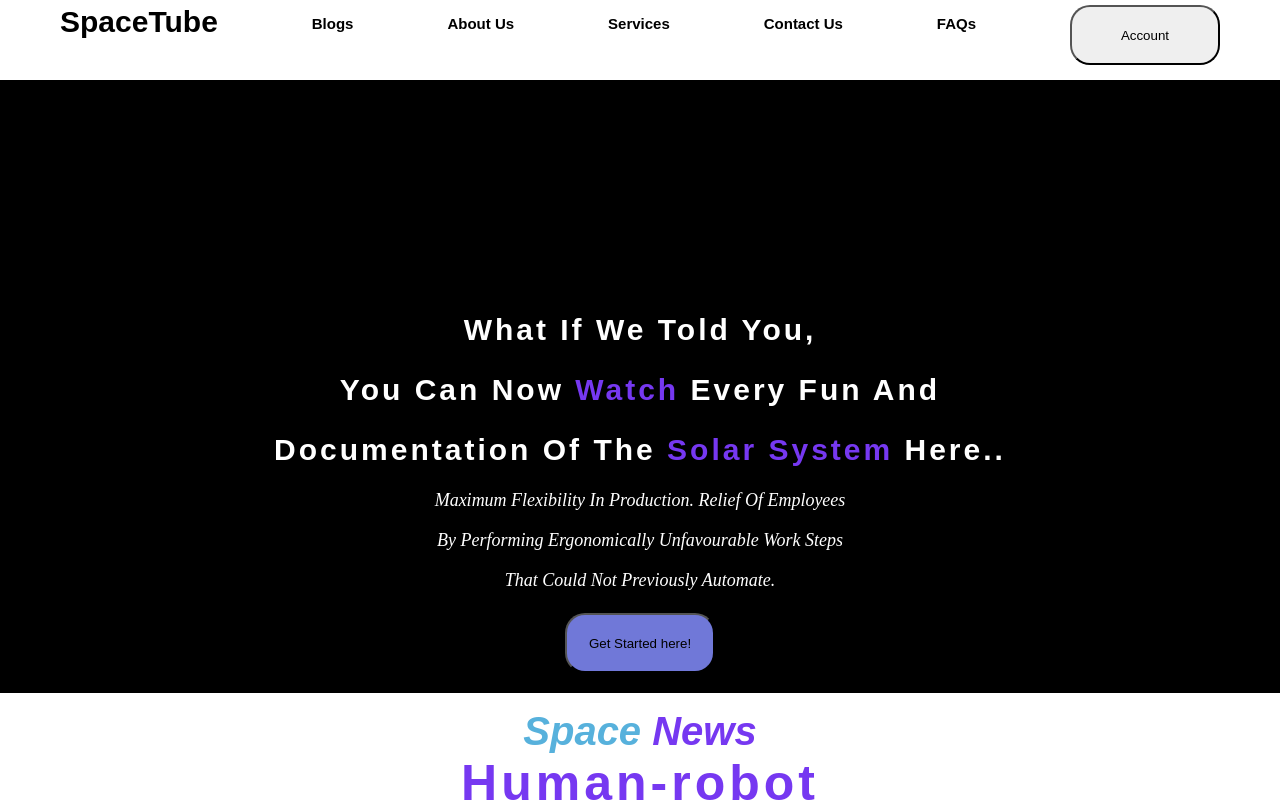
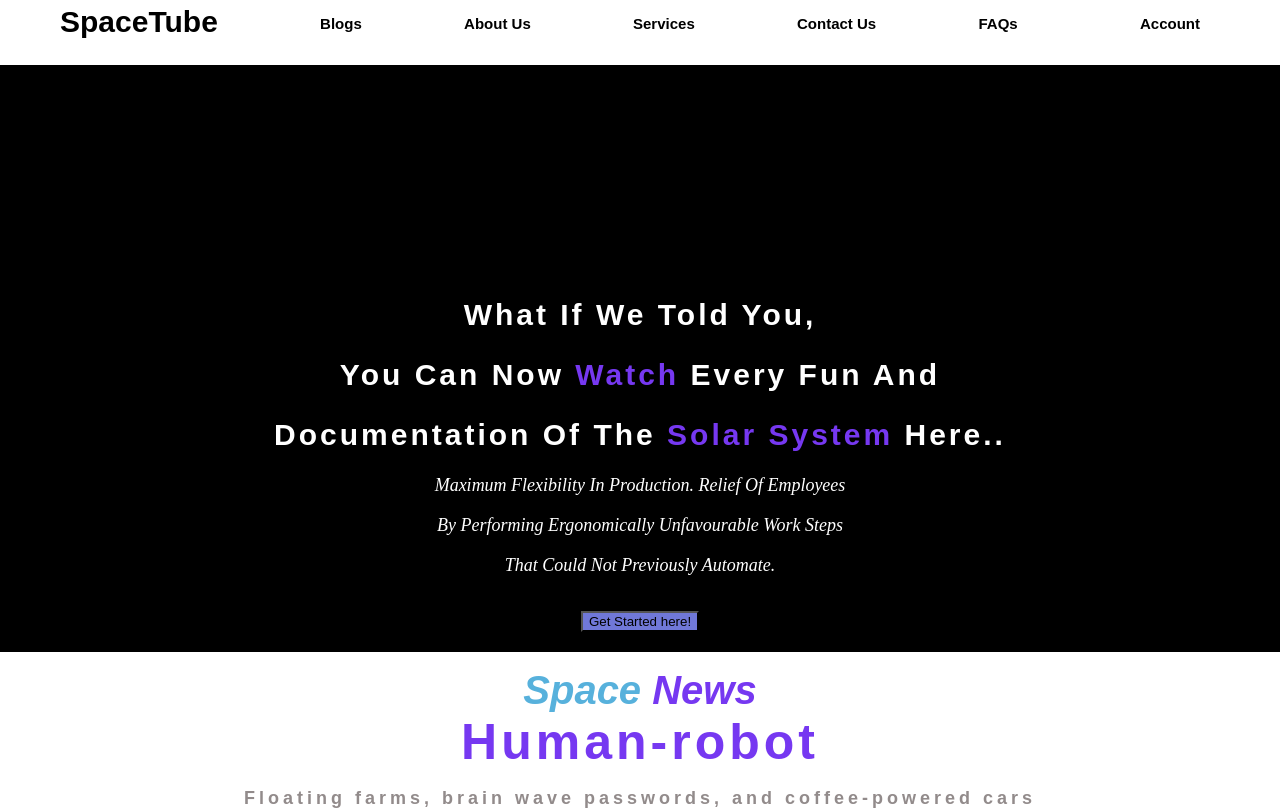
Before and after one commit to WilWa-X/whatsApp, a React (Create React App) app: page / in a window 1280 px wide. Shown: the top 810 px of the page. Built offline with nearby package versions, Linux system fonts and the light colour scheme.

Commit message:
fixed nav-links

```diff
--- a/src/components/main/Main-page.css
+++ b/src/components/main/Main-page.css
@@ -3,7 +3,6 @@
 }
 
 #main-section{
-    /*border: 3px solid red;*/
     font-size: 15px;
     font-family: "Gelion Regular", sans-serif;
     font-weight: bolder;
@@ -18,8 +17,7 @@
     justify-content: space-between;
     cursor: pointer;
     padding: 1em 4em;
-    height: 50px;
-    /*border: 3px solid red;*/
+    height: 35px;
     background: white;
 }
 
@@ -32,14 +30,12 @@ li a{
     color: black;
 }
 
-#main-section button{
-    margin-top: -10px;
-    border-color: black;
-    border-radius: 20px;
-    height:60px;
+.account-link{
     cursor: pointer;
-    width: 150px;
-    color: white;
+    width: 100px;
+    transition: background-color, color, letter-spacing;
+    transition-duration: 0.8s, 8s, 0.8s;
+    transition-timing-function: ease-out, ease-in, ease-out;
 }
 
 #logo{
@@ -47,24 +43,39 @@ li a{
     margin-top: -10px;
 }
 
-.main-link button:hover{
-    transition: .8s ease-in;
-    padding: 5px 25px;
-    background-color: rgba(49, 112, 146, 0.94);
+.account-link:hover, .account-link:focus{
+    padding-top: 10px;
+    color: white;
+    font-weight: normal;
+    background-color: #afb3bc;
+    letter-spacing: 4px;
+    border-radius: 7px;
+    width: 100px;
+    height: 35px;
+    margin-bottom: 25px;
+}
+
+.link:hover{
+    padding-top: 10px;
+    color: white;
+    font-weight: normal;
+    transition: .8s linear;
+    background-color: #afb3bc;
+    border-radius: 12px;
+    width: 100px;
+    height: 35px;
+    margin-bottom: 25px;
 }
 
 .main-content{
     padding: 1em 3em ;
-    /*border: 3px solid greenyellow;*/
     font-size: 20px;
     margin: 10em 0;
     text-transform: capitalize;
 }
 
-
 .main-content h1{
     line-height: 2em;
-    /*border: 3px solid red;*/
     letter-spacing: 3px;
 }
 
@@ -91,14 +102,12 @@ li a{
     font-family: "Gelion Regular", sans-serif;
     font-weight: bolder;
     height: 50%;
-    /*border: 3px solid red;*/
     color: black;
     padding: 1rem 4em;
     margin-top: -200px;
 }
 
 #second-section h1{
-    /*border: 3px solid red;*/
     font-style: oblique;
     font-weight: bolder;
     font-size: 40px;
@@ -106,7 +115,6 @@ li a{
 }
 
 #second-section p{
-    /*border: 3px solid red;*/
     font-size: 18px;
     color: #928b8b;
     letter-spacing: 4px;
@@ -130,29 +138,8 @@ li a{
 }
 
 #second-section .learn-more:hover{
-    transition: .8s ease-in;
+    transition-duration: .8s;
+    transition-timing-function: linear;
     background-color: #063f3f;
     color: #faf2e4;
 }
-
-/*#third-section{*/
-/*    border: 3px solid red;*/
-/*    padding: 1rem 3em;*/
-/*    background-color: black;*/
-/*    color: white;*/
-/*}*/
-
-/*.our-aim h1{*/
-/*    font-size: 25px;*/
-/*    margin: 40px 0;*/
-/*    font-weight: bolder;*/
-/*    line-height: 1px;*/
-/*}*/
-
-/*.our-aim{*/
-/*    border: 3px solid red;*/
-/*}*/
-
-/*.our-aim p{*/
-/*    position: absolute;*/
-/*}*/
--- a/src/components/main/main-page.js
+++ b/src/components/main/main-page.js
@@ -2,38 +2,55 @@ import React from "react";
 import './Main-page.css'
 
 function MainPage() {
+
+    // function showNavLinks() {
+    //     document.querySelector('.menu-nav-links').classList.add('show');
+    //     document.querySelector('#overlay').classList.add('show');
+    // }
+    //
+    // function removeNavLinks() {
+    //     document.querySelector('.menu-nav-links').classList.remove('show');
+    //     document.querySelector('#overlay').classList.remove('show');
+    // }
+
     return (
         <body>
-            <section id="main-section">
-                <div className="main-link">
-                    <li id="logo"><a href="main-page.js"> SpaceTube</a></li>
-                    <li><a href="/">Blogs</a></li>
-                    <li><a href="/">About Us</a></li>
-                    <li><a href="/">Services</a></li>
-                    <li><a href="/">Contact Us</a></li>
-                    <li><a href="/">FAQs</a></li>
-                    <button type="submit" className="acct-btn">
-                        <li><a href="/">Account</a></li>
-                    </button>
+            <section id={"main-section"}>
+                <div className={"main-link"}>
+
+                    {/*<div className={"closeButton"}>*/}
+                    {/*    <span onClick={ removeNavLinks }>&toggle-menu;</span>*/}
+                    {/*</div>*/}
+                    {/*<li className={"nav-link menu"} onClick={ showNavLinks }><a href={"#"}>Menu</a></li>*/}
+
+                    <li id={"logo"}><a href={"main-page.js"}> SpaceTube</a></li>
+                    <li className={"link"}><a href={"/"}>Blogs</a></li>
+                    <li className={"link"}><a href={"/"}>About Us</a></li>
+                    <li className={"link"}><a href={"/"}>Services</a></li>
+                    <li className={"link"}><a href={"/"}>Contact Us</a></li>
+                    <li className={"link"}><a href={"/"}>FAQs</a></li>
+                    {/*<button type={"submit"} className={"account-link"}>*/}
+                    <li className={"account-link"}><a href={"/"}>Account</a></li>
+                    {/*</button>*/}
                 </div>
 
 
-                <div className="main-content">
+                <div className={"main-content"}>
                     <h1>What if we told you, </h1>
                     <h1>you can now <span>watch</span> every fun and </h1>
                     <h1>documentation of the <span>solar system</span> here..</h1>
                     <p>Maximum flexibility in production. Relief of employees</p>
                     <p>by performing ergonomically unfavourable work steps</p>
                     <p>that could not previously automate.</p><br/>
-                    <button type="submit" className="btn">
-                        <li><a href="/">Get Started here!</a></li>
+                    <button type={"submit"} className={"btn"}>
+                        <li><a href={"/"}>Get Started here!</a></li>
                     </button>
                 </div>
             </section>
 
-            <section id="second-section">
+            <section id={"second-section"}>
                 <h1>Space <span>News</span></h1>
-                <p className="news-title">Human-robot</p>
+                <p className={"news-title"}>Human-robot</p>
                 <br/>
                 <p>Floating farms, brain wave passwords, and coffee-powered cars </p>
                 <p>are just some incredible inventions and</p>
@@ -50,10 +67,11 @@ function MainPage() {
                 <p>Autonomous, collaborative robots are also used to</p>
                 <p>supply production workshops.</p>
 
-                <button type="submit" className="btn learn-more">
-                    <li><a href="/">Learn More Here!</a></li>
+                <button type={"submit"} className={"btn learn-more"}>
+                    <li><a href={"/"}>Learn More Here!</a></li>
                 </button>
             </section>
+        {/*<div id={"overlay"}></div>*/}
         </body>
     )
 }
```
Also changed, not shown: src/index.css (+0 -14 lines).
